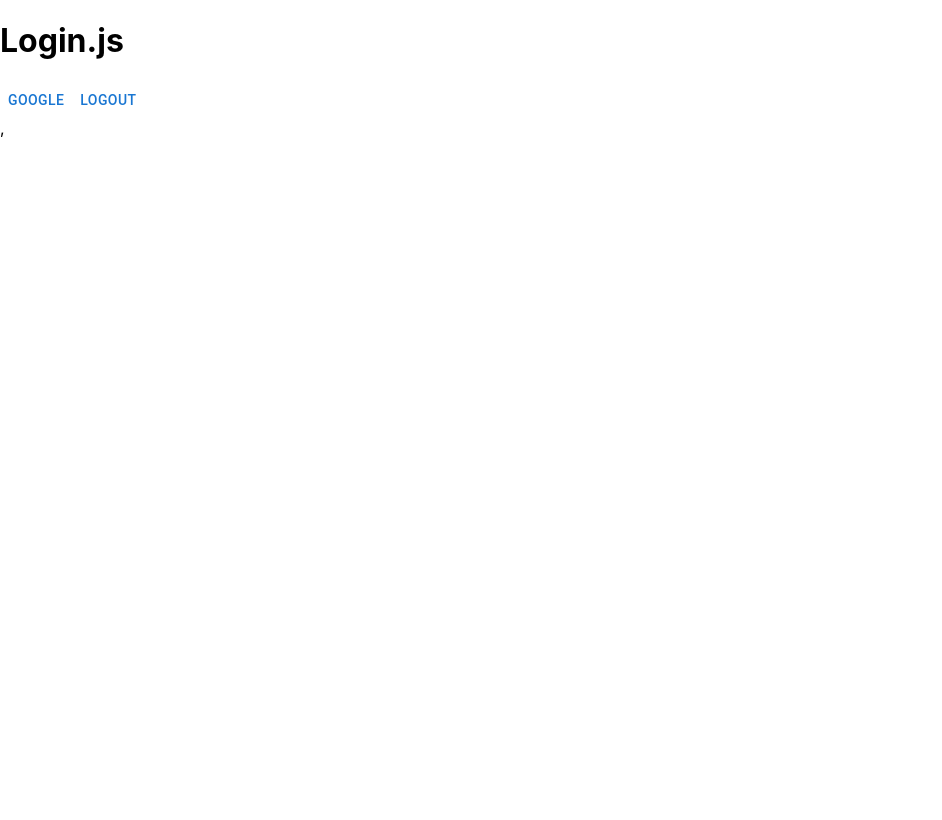
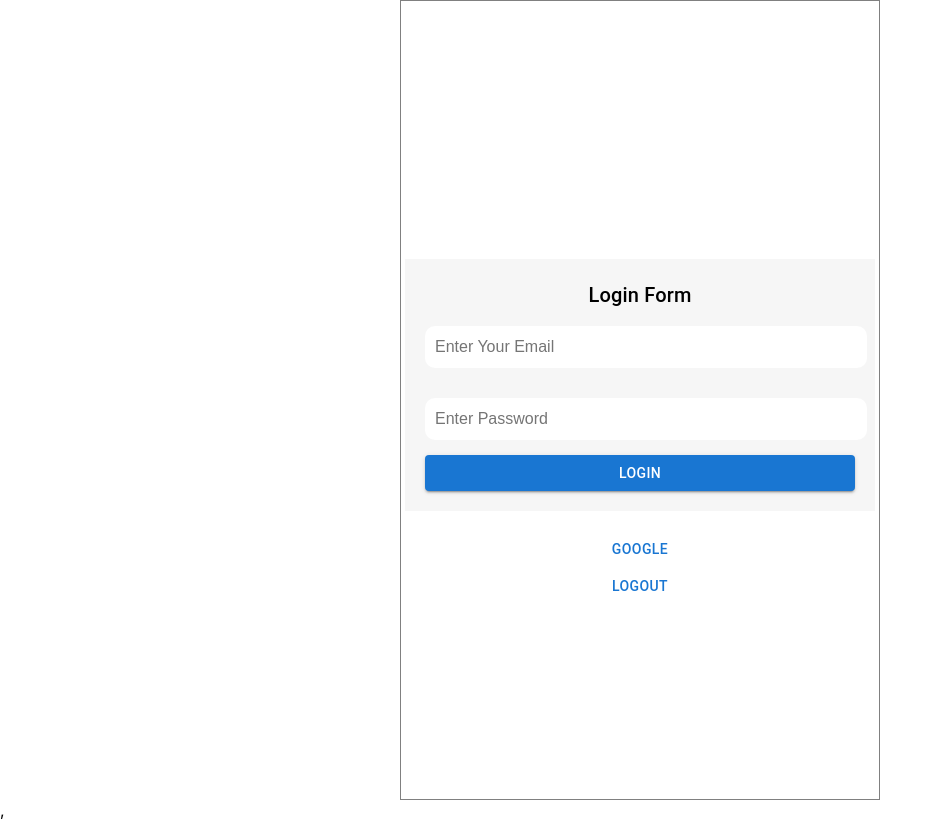
Before and after one commit to nizamseu/shop, a React (Create React App) app: page /login in a window 1280 px wide. Shown: the whole page, without its empty margins (0-942 px from the left). Built offline with nearby package versions, Linux system fonts and the light colour scheme; no server answers.

Commit message:
login is done

```diff
--- a/package.json
+++ b/package.json
@@ -17,6 +17,7 @@
     "react-router-dom": "^6.1.1",
     "react-scripts": "4.0.3",
     "styled-components": "^5.3.3",
+    "sweetalert2": "^11.3.0",
     "web-vitals": "^1.0.1"
   },
   "scripts": {
--- a/src/Authentication/Login.js
+++ b/src/Authentication/Login.js
@@ -1,16 +1,88 @@
-import { Button } from "@mui/material";
 import React from "react";
+import { useLocation } from "react-router";
 import useFirebase from "../Hooks/useFirebase";
+import { Button, Container, Grid, Typography } from "@mui/material";
+import { Box } from "@mui/system";
+import { useForm } from "react-hook-form";
+import useAuth from "../Hooks/useAuth";
+const Login = () => {
+  const location = useLocation();
 
-const Login = () => {
-  const { user, loginWithGoogle, logOut } = useFirebase();
+  const from = location.state?.from?.pathname || "/";
+  const { user, loginWithGoogle, login, logOut } = useAuth();
+  const {
+    register,
+    handleSubmit,
+    reset,
+    formState: { errors },
+  } = useForm();
+
+  const onSubmit = (data) => {
+    login(data);
+    reset();
+  };
   return (
-    <div>
-      <h1>Login.js</h1>
+    <Container
+      sx={{
+        display: "flex",
+        flexDirection: "column",
+        justifyContent: "center",
+        alignItems: "center",
+        height: "100vh",
+        border: "1px solid gray",
+        width: { xs: "100%", sm: "80%", md: "30rem" },
+      }}
+    >
       <h1>{user?.displayName}</h1>
+      <Box
+        sx={{
+          //   border: "1px solid gray",
+          padding: "20px",
+          margin: "20px",
+          width: "100%",
+          backgroundColor: "#f6f6f6",
+        }}
+      >
+        <Typography sx={{ textAlign: "center" }} variant="h6">
+          Login Form
+        </Typography>
+        <Box>
+          <form className="form" onSubmit={handleSubmit(onSubmit)}>
+            {/* <input
+              {...register("name", { required: true })}
+              placeholder="Enter Your Name"
+            />
+            {errors.name && (
+              <span className="error">This field is required</span>
+            )} */}
+
+            <input
+              type="email"
+              {...register("email", { required: true })}
+              placeholder="Enter Your Email"
+            />
+            {errors.email && (
+              <span className="error">This field is required</span>
+            )}
+
+            <input
+              type="password"
+              {...register("password", { required: true })}
+              placeholder="Enter Password"
+            />
+            {errors.password && (
+              <span className="error">This field is required</span>
+            )}
+
+            <Button variant="contained" className="button" type="submit">
+              Login
+            </Button>
+          </form>
+        </Box>
+      </Box>
       <Button onClick={() => loginWithGoogle()}>Google</Button>
       <Button onClick={() => logOut()}>LOgOUt</Button>
-    </div>
+    </Container>
   );
 };
 
--- a/src/Hooks/useFirebase.js
+++ b/src/Hooks/useFirebase.js
@@ -52,29 +52,37 @@ const useFirebase = () => {
   //create user using email and password
 
   const createUser = (data) => {
+    setIsLoading(true);
     const { name, email, password } = data;
     console.log(email, password);
     createUserWithEmailAndPassword(auth, email, password)
       .then((result) => {
         profileUpdate(name);
-        console.log("rr", result);
       })
       .catch((error) => {
         console.log(error);
+      })
+      .finally(() => {
+        setIsLoading(false);
       });
   };
 
   // login with email and password
-  //     signInWithEmailAndPassword(auth, email, password)
-  //   .then((userCredential) => {
-  //     // Signed in
-  //     const user = userCredential.user;
-  //     // ...
-  //   })
-  //   .catch((error) => {
-  //     const errorCode = error.code;
-  //     const errorMessage = error.message;
-  //   });
+  const login = (data) => {
+    setIsLoading(true);
+    const { email, password } = data;
+    signInWithEmailAndPassword(auth, email, password)
+      .then((result) => {
+        setUser(result.user);
+        navigate(from);
+      })
+      .catch((error) => {
+        console.log(error);
+      })
+      .finally(() => {
+        setIsLoading(false);
+      });
+  };
 
   //    log out
   const logOut = () => {
@@ -98,8 +106,8 @@ const useFirebase = () => {
       setIsLoading(false);
     });
     return unsubscribe;
-  }, []);
-  return { loginWithGoogle, isLoading, logOut, createUser, user };
+  }, [auth]);
+  return { loginWithGoogle, isLoading, logOut, createUser, user, login };
 };
 
 export default useFirebase;
```
Also changed, not shown: 1 other file (tests, documents, lock files or other folders).
